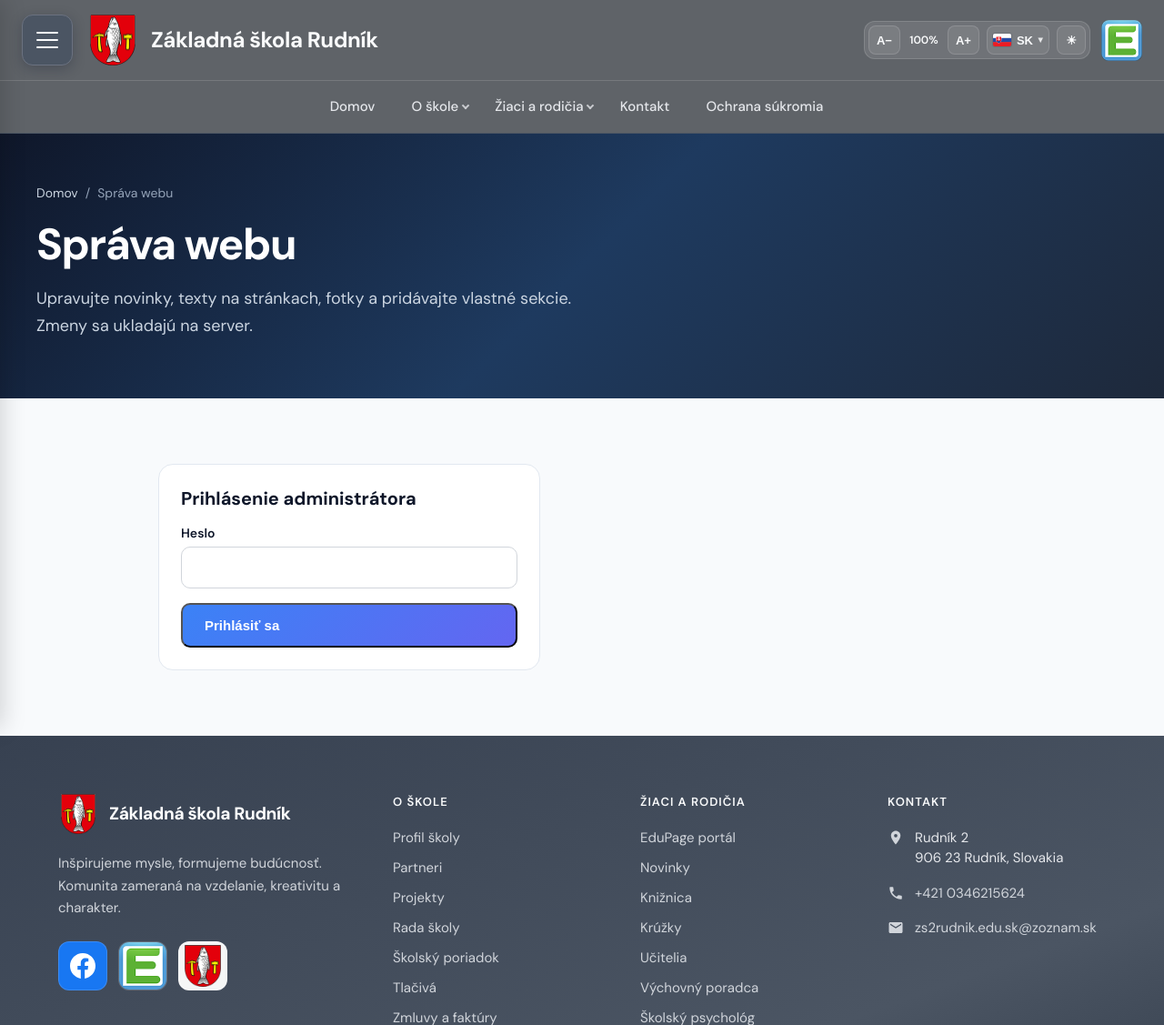
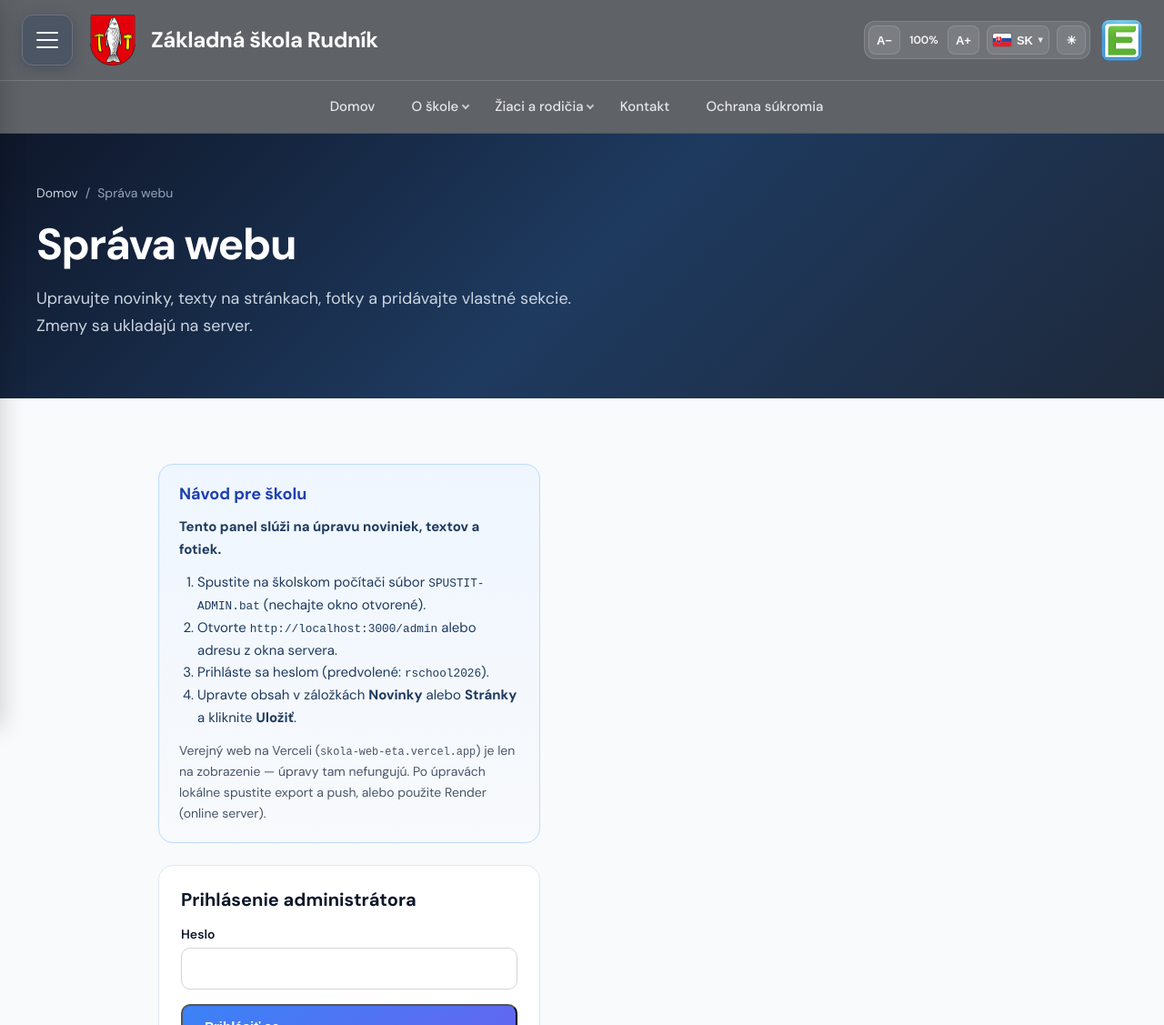
Before and after one commit to Neprahs/skola-web, a plain HTML site: page admin.html in a window 1280 px wide. Shown: the top 1127 px of the page at 91% size. Drawn offline with Linux system fonts and the light colour scheme; no server answers.

Commit message:
Add school staff admin launcher and Slovak setup guide

```diff
--- a/admin.html
+++ b/admin.html
@@ -34,6 +34,17 @@
             <div class="container admin-container">
                 <div class="admin-panel">
                     <div class="admin-login" id="admin-login">
+                        <div class="admin-staff-guide">
+                            <h3>Návod pre školu</h3>
+                            <p><strong>Tento panel slúži na úpravu noviniek, textov a fotiek.</strong></p>
+                            <ol>
+                                <li>Spustite na školskom počítači súbor <code>SPUSTIT-ADMIN.bat</code> (nechajte okno otvorené).</li>
+                                <li>Otvorte <code>http://localhost:3000/admin</code> alebo adresu z okna servera.</li>
+                                <li>Prihláste sa heslom (predvolené: <code>rschool2026</code>).</li>
+                                <li>Upravte obsah v záložkách <strong>Novinky</strong> alebo <strong>Stránky</strong> a kliknite <strong>Uložiť</strong>.</li>
+                            </ol>
+                            <p class="admin-staff-guide-note">Verejný web na Verceli (<code>skola-web-eta.vercel.app</code>) je len na zobrazenie — úpravy tam nefungujú. Po úpravách lokálne spustite export a push, alebo použite Render (online server).</p>
+                        </div>
                         <form class="admin-form" id="login-form">
                             <h2 data-i18n="page.admin.login.heading">Prihlásenie administrátora</h2>
                             <label>
--- a/styles.css
+++ b/styles.css
@@ -2267,6 +2267,42 @@ body.side-nav-open {
     font-size: 0.875em;
 }
 
+.admin-staff-guide {
+    margin-bottom: 1.5rem;
+    padding: 1.25rem 1.375rem;
+    border-radius: 16px;
+    border: 1px solid #bfdbfe;
+    background: linear-gradient(180deg, #eff6ff 0%, #f8fafc 100%);
+    color: #1e3a5f;
+}
+
+.admin-staff-guide h3 {
+    margin: 0 0 0.75rem;
+    font-size: 1.125rem;
+    color: #1e40af;
+}
+
+.admin-staff-guide p,
+.admin-staff-guide li {
+    font-size: 0.9375rem;
+    line-height: 1.65;
+}
+
+.admin-staff-guide ol {
+    margin: 0.75rem 0;
+    padding-left: 1.25rem;
+}
+
+.admin-staff-guide-note {
+    margin: 0.75rem 0 0;
+    font-size: 0.875rem !important;
+    color: #475569;
+}
+
+.admin-staff-guide code {
+    font-size: 0.85em;
+}
+
 .admin-help-text {
     font-size: 0.875rem;
     color: var(--text-muted);
```
Also changed, not shown: server/server.js (+20 -1 lines), 2 other files.
